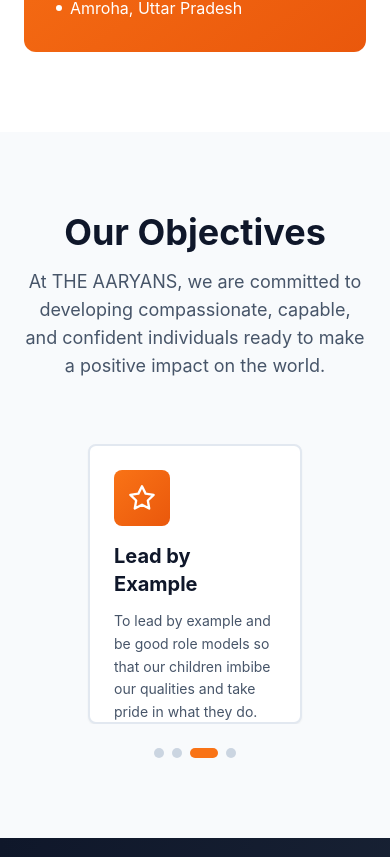
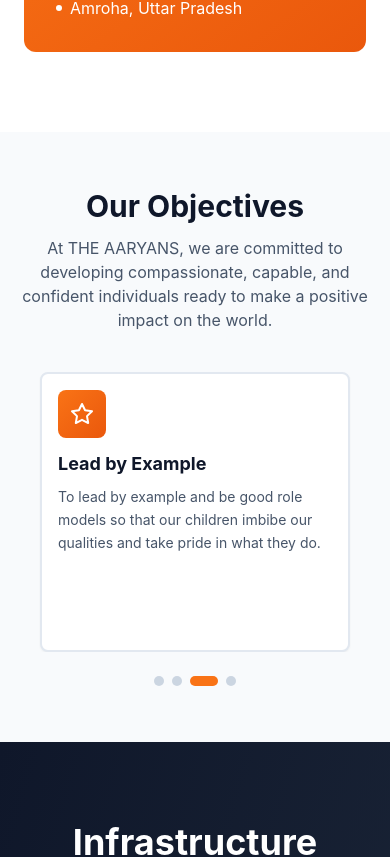
Before and after one commit to 4asaanAI/The_Aaryans, a React (Vite) app: page / in a window 390 px wide. Shown: the part 1838-2695 px from the top of the page. Built offline with nearby package versions, Linux system fonts and the light colour scheme.

Commit message:
Updated Objectives.tsx

```diff
--- a/src/components/Objectives.tsx
+++ b/src/components/Objectives.tsx
@@ -6,36 +6,46 @@ export function Objectives() {
     {
       icon: Heart,
       title: 'Love for Learning',
-      description: 'To inculcate in our children love for learning.'
+      description: 'To inculcate in our children love for learning.',
     },
     {
       icon: Users,
       title: 'Well-Rounded Personalities',
-      description: 'To nurture well rounded personalities who are confident, creative and able to adjust and adopt to any circumstances of environment.'
+      description:
+        'To nurture well rounded personalities who are confident, creative and able to adjust and adopt to any circumstances of environment.',
     },
     {
       icon: Star,
       title: 'Lead by Example',
-      description: 'To lead by example and be good role models so that our children imbibe our qualities and take pride in what they do.'
+      description:
+        'To lead by example and be good role models so that our children imbibe our qualities and take pride in what they do.',
     },
     {
       icon: Globe,
       title: 'Global Citizens',
-      description: 'Preparing global citizens committed to humanistic values and democratic traditions with strong secular ethos.'
-    }
+      description:
+        'Preparing global citizens committed to humanistic values and democratic traditions with strong secular ethos.',
+    },
   ];
 
   return (
-    <section id="objectives" className="py-20 px-6 bg-slate-50">
+    <section
+      id="objectives"
+      className="bg-slate-50 px-4 sm:px-6 py-14 md:py-20"
+    >
       <div className="max-w-6xl mx-auto">
-        <div className="text-center mb-16">
-          <h2 className="text-4xl md:text-5xl font-bold text-slate-900 mb-4">Our Objectives</h2>
-          <p className="text-lg text-slate-600 max-w-3xl mx-auto">
-            At THE AARYANS, we are committed to developing compassionate, capable, and confident individuals ready to make a positive impact on the world.
+        <div className="text-center mb-10 md:mb-16">
+          <h2 className="text-3xl sm:text-4xl md:text-5xl font-bold text-slate-900 mb-3 md:mb-4">
+            Our Objectives
+          </h2>
+          <p className="text-base sm:text-lg text-slate-600 max-w-3xl mx-auto px-1">
+            At THE AARYANS, we are committed to developing compassionate,
+            capable, and confident individuals ready to make a positive impact
+            on the world.
           </p>
         </div>
 
-        <div className="px-12">
+        <div className="px-2 sm:px-6 md:px-12">
           <Carousel
             itemsPerView={{ mobile: 1, tablet: 2, desktop: 2 }}
             autoPlay={true}
@@ -44,13 +54,17 @@ export function Objectives() {
             {objectives.map((objective, index) => (
               <div
                 key={index}
-                className="bg-white rounded-lg p-6 shadow-sm hover:shadow-xl transition-all border-2 border-slate-200 hover:border-orange-500 group h-full"
+                className="bg-white rounded-lg p-4 sm:p-6 shadow-sm hover:shadow-xl transition-all border-2 border-slate-200 hover:border-orange-500 group h-full"
               >
-                <div className="w-14 h-14 bg-gradient-to-br from-orange-500 to-orange-600 rounded-lg flex items-center justify-center mb-4 group-hover:scale-110 transition-transform">
-                  <objective.icon className="w-7 h-7 text-white" />
+                <div className="w-12 h-12 sm:w-14 sm:h-14 bg-gradient-to-br from-orange-500 to-orange-600 rounded-lg flex items-center justify-center mb-3 sm:mb-4 group-hover:scale-110 transition-transform">
+                  <objective.icon className="w-6 h-6 sm:w-7 sm:h-7 text-white" />
                 </div>
-                <h3 className="text-xl font-bold text-slate-900 mb-3">{objective.title}</h3>
-                <p className="text-sm text-slate-600 leading-relaxed">{objective.description}</p>
+                <h3 className="text-lg sm:text-xl font-bold text-slate-900 mb-2 sm:mb-3">
+                  {objective.title}
+                </h3>
+                <p className="text-sm text-slate-600 leading-relaxed">
+                  {objective.description}
+                </p>
               </div>
             ))}
           </Carousel>
```
